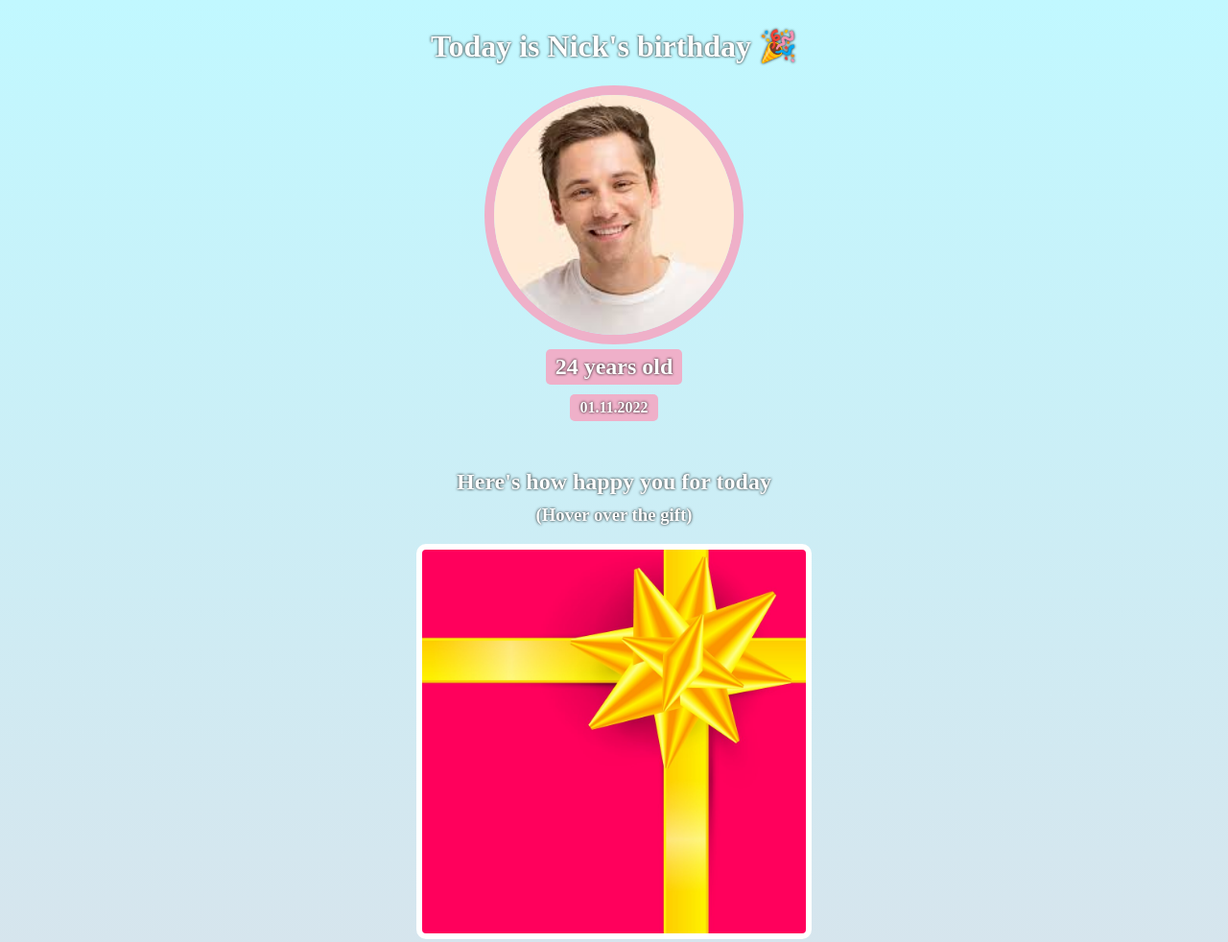
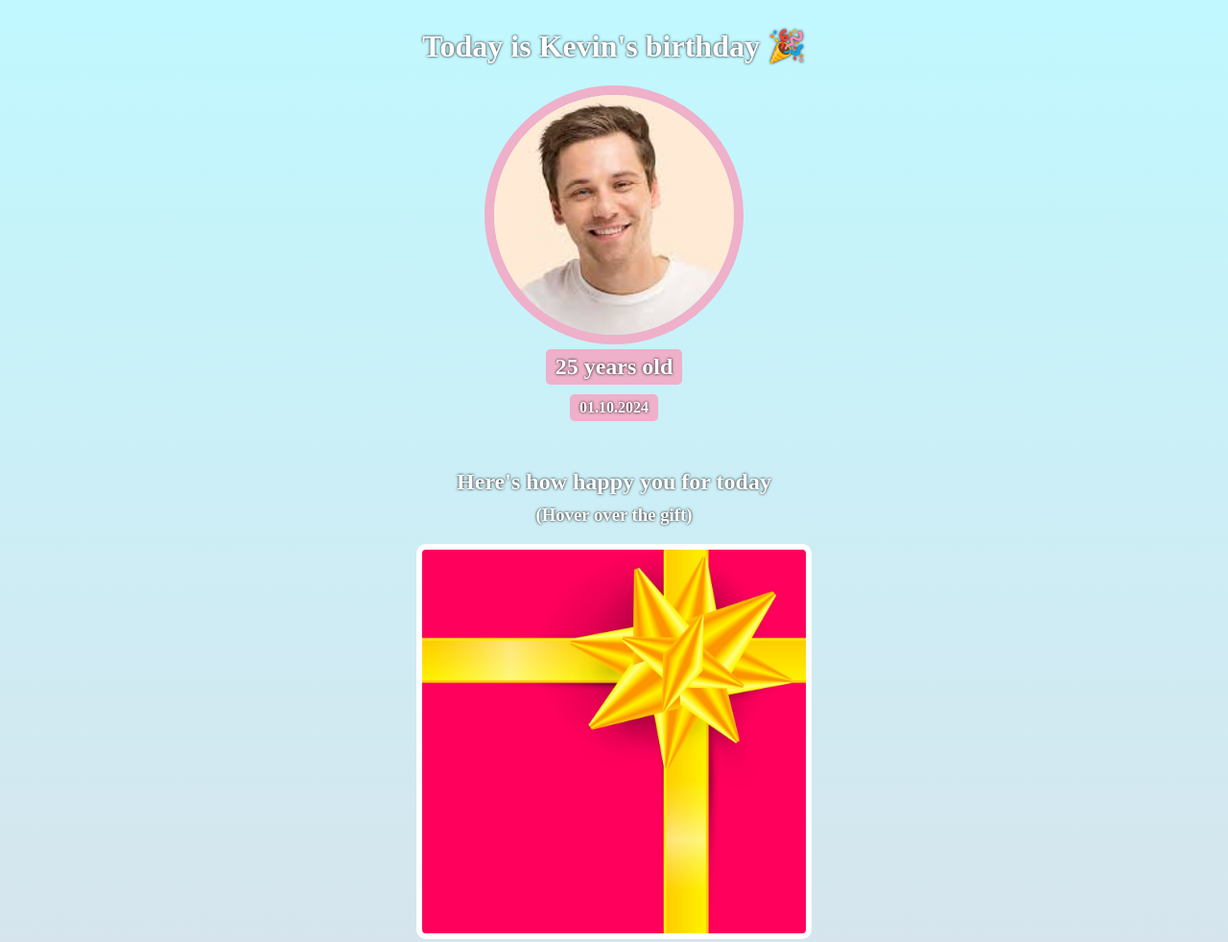
Before and after one commit to Droid-An/birthday-site-gif, a plain HTML site: page index.html in a window 1280 px wide. Shown: the top 982 px of the page at 96% size. Drawn offline with Linux system fonts and the light colour scheme; a web font is replaced by a local one.

Commit message:
text changes

```diff
--- a/index.html
+++ b/index.html
@@ -8,10 +8,10 @@
     <body>
 
         <div id = "header">
-            <h1>Today is Nick's birthday 🎉</h1>
+            <h1>Today is Kevin's birthday 🎉</h1>
             <img id="friend_img" src="Images/nick.jfif">
-            <h2 id = "bday-age">24 years old</h2>
-            <h4 id = "bday-date">01.11.2022</h4>
+            <h2 id = "bday-age">25 years old</h2>
+            <h4 id = "bday-date">01.10.2024</h4>
         </div>
 
         <div class = "gift-section">
```
